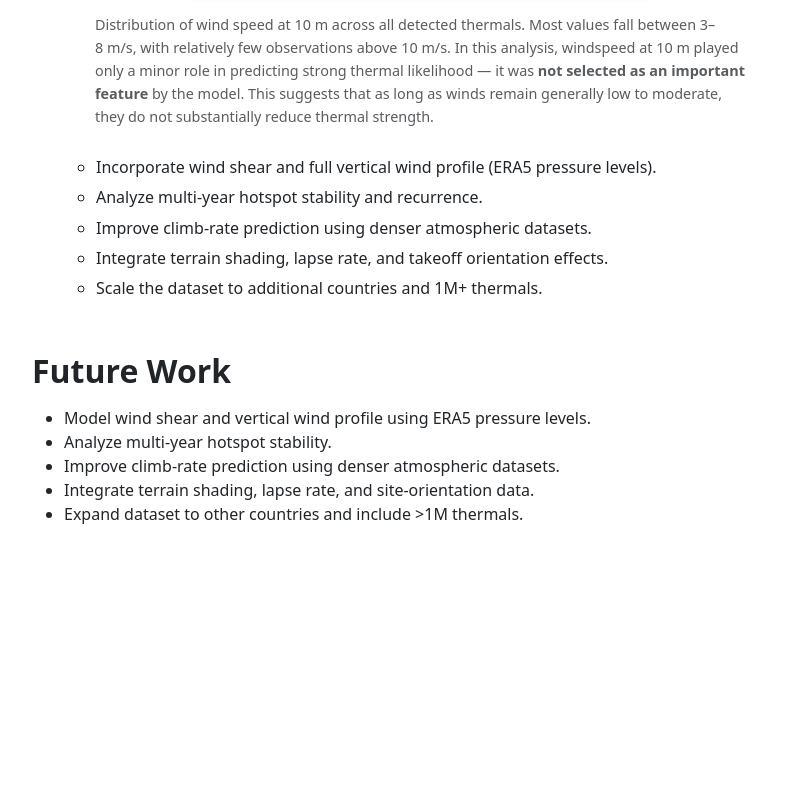
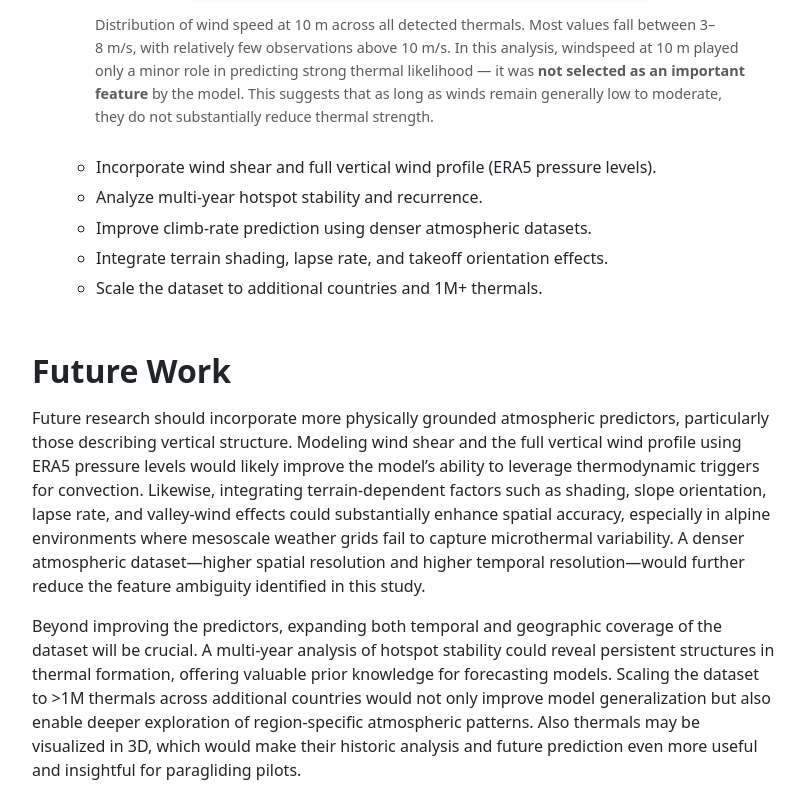
Before and after one commit to datamoritz/paragliding-project, a plain HTML site: page conclusions.html in a window 1280 px wide. Shown: the part 4072-4870 px from the top of the page, without its empty margins (236-1041 px from the left). Before the commit the page ends 4614 px from the top, so only its background shows below. Drawn offline with nearby package versions, Linux system fonts and the light colour scheme.

Commit message:
Revise future research section for clarity and depth
Added a detailed paragraph on future research directions, replacing the previous list format with a more comprehensive narrative. Emphasized the importance of incorporating physical predictors and expanding dataset coverage for improved model accuracy.

```diff
--- a/conclusions.html
+++ b/conclusions.html
@@ -329,15 +329,14 @@ shows that thermal lift historically concentrates along the Austrian mountain
 
 
 
+  <p>
+    Future research should incorporate more physically grounded atmospheric predictors, particularly those describing vertical structure. Modeling wind shear and the full vertical wind profile using ERA5 pressure levels would likely improve the model’s ability to leverage thermodynamic triggers for convection. Likewise, integrating terrain-dependent factors such as shading, slope orientation, lapse rate, and valley-wind effects could substantially enhance spatial accuracy, especially in alpine environments where mesoscale weather grids fail to capture microthermal variability. A denser atmospheric dataset—higher spatial resolution and higher temporal resolution—would further reduce the feature ambiguity identified in this study.
+  </p>
 
+  <p>
+    Beyond improving the predictors, expanding both temporal and geographic coverage of the dataset will be crucial. A multi-year analysis of hotspot stability could reveal persistent structures in thermal formation, offering valuable prior knowledge for forecasting models. Scaling the dataset to &gt;1M thermals across additional countries would not only improve model generalization but also enable deeper exploration of region-specific atmospheric patterns. Also thermals may be visualized in 3D, which would make their historic analysis and future prediction even more useful and insightful for paragliding pilots.
+  </p>
 
-      <ul>
-        <li>Model wind shear and vertical wind profile using ERA5 pressure levels.</li>
-        <li>Analyze multi-year hotspot stability.</li>
-        <li>Improve climb-rate prediction using denser atmospheric datasets.</li>
-        <li>Integrate terrain shading, lapse rate, and site-orientation data.</li>
-        <li>Expand dataset to other countries and include >1M thermals.</li>
-      </ul>
 
     </div>
   </div>
```
